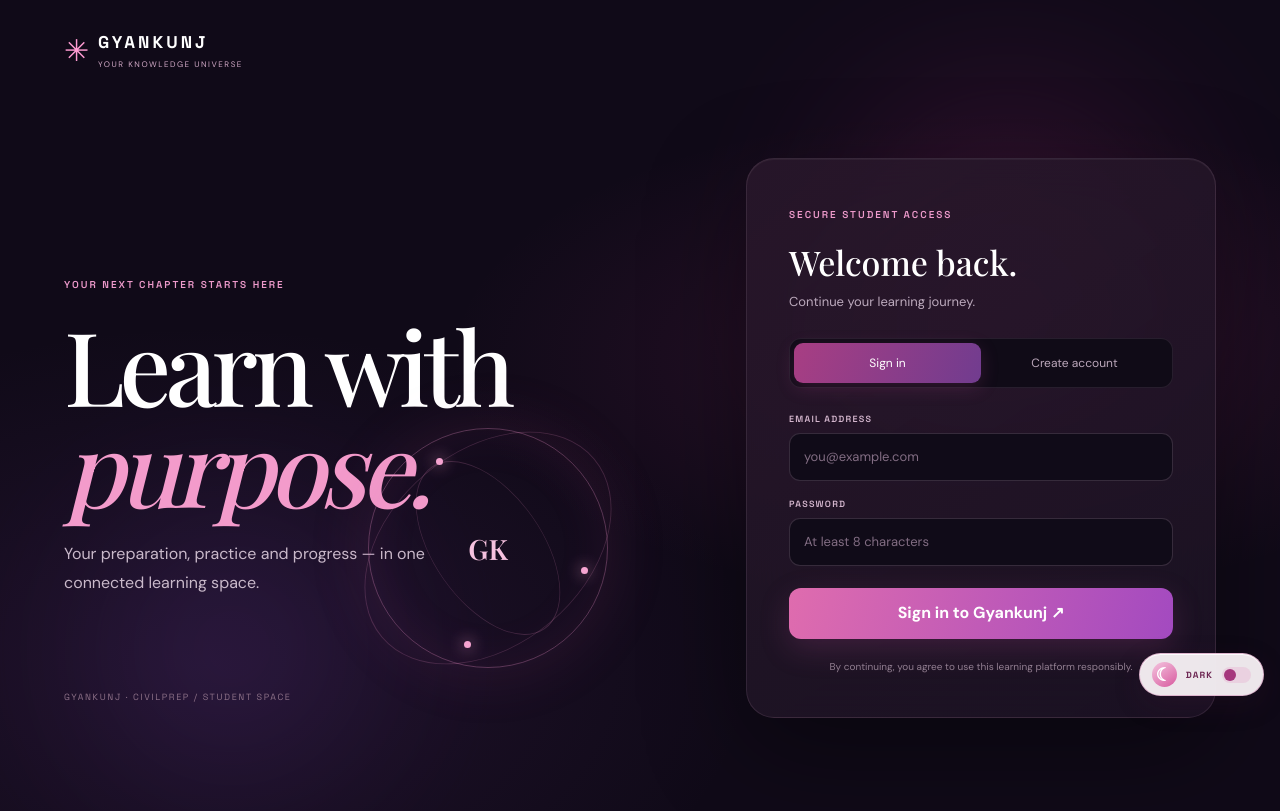
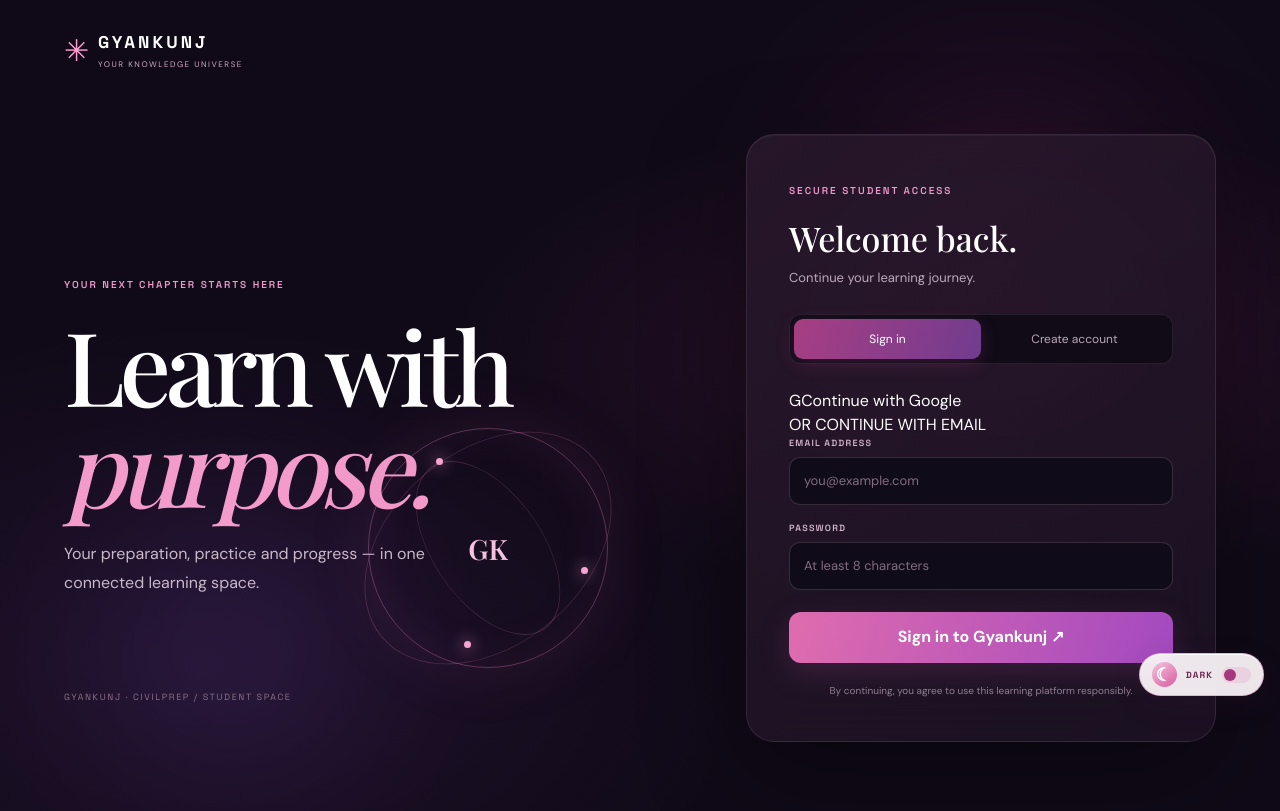
Before and after one commit to kshitiz2007-cpu/gyankunj-cosmic-orbital-dashboard, a Next.js app: page /login in a window 1280 px wide. Built offline with nearby package versions, Linux system fonts and the light colour scheme.

Commit message:
feat(auth): add Google OAuth sign-in button

```diff
--- a/app/login/page.tsx
+++ b/app/login/page.tsx
@@ -15,6 +15,22 @@ export default function LoginPage() {
   const [busy,setBusy] = useState(false);
   const [message,setMessage] = useState("");
   const [error,setError] = useState("");
+
+  const signInWithGoogle = async () => {
+    setBusy(true); setError(""); setMessage("");
+    const supabase = getSupabaseBrowserClient();
+    if (!supabase) { setError("Supabase configuration missing. Please contact the administrator."); setBusy(false); return; }
+    try {
+      const { error: authError } = await supabase.auth.signInWithOAuth({
+        provider: "google",
+        options: { redirectTo: `${window.location.origin}/auth/callback?next=/profile` },
+      });
+      if (authError) throw authError;
+    } catch (caught) {
+      setError(caught instanceof Error ? caught.message : "Google sign-in could not be started. Please try again.");
+      setBusy(false);
+    }
+  };
 
   const submit = async (event: React.FormEvent<HTMLFormElement>) => {
     event.preventDefault();
@@ -75,6 +91,11 @@ export default function LoginPage() {
             <button type="button" className={mode==="signin"?"active":""} onClick={()=>{setMode("signin");setError("");setMessage("");}}>Sign in</button>
             <button type="button" className={mode==="signup"?"active":""} onClick={()=>{setMode("signup");setError("");setMessage("");}}>Create account</button>
           </div>
+          <button className="auth-google" type="button" onClick={signInWithGoogle} disabled={busy}>
+            <span className="auth-google-mark" aria-hidden="true">G</span>
+            {busy ? "Connecting…" : "Continue with Google"}
+          </button>
+          <div className="auth-divider"><span>OR CONTINUE WITH EMAIL</span></div>
           <form onSubmit={submit}>
             {mode==="signup" && <label>FULL NAME<input autoComplete="name" value={name} onChange={e=>setName(e.target.value)} placeholder="Your full name" required minLength={2}/></label>}
             <label>EMAIL ADDRESS<input type="email" autoComplete="email" value={email} onChange={e=>setEmail(e.target.value)} placeholder="you@example.com" required/></label>
```
